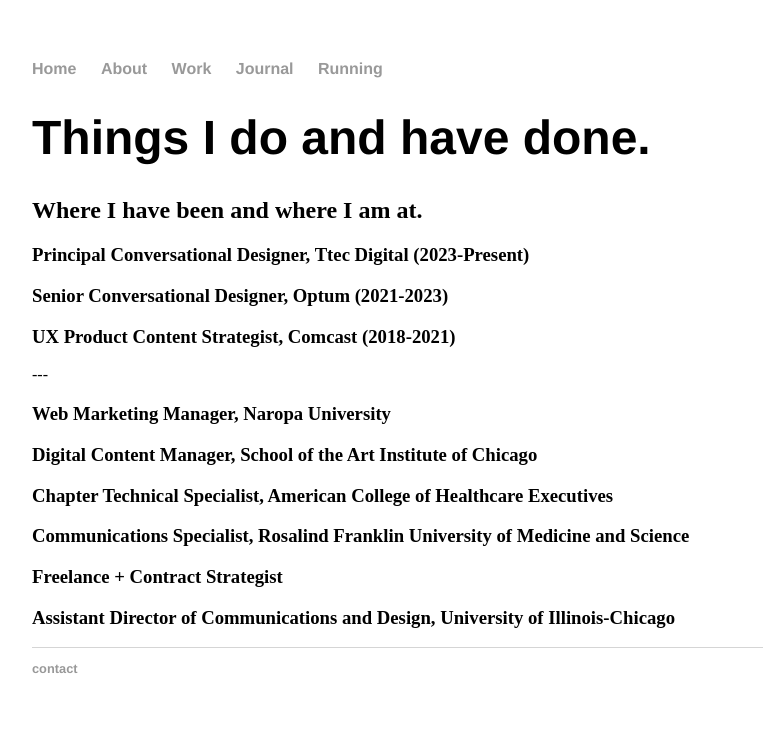
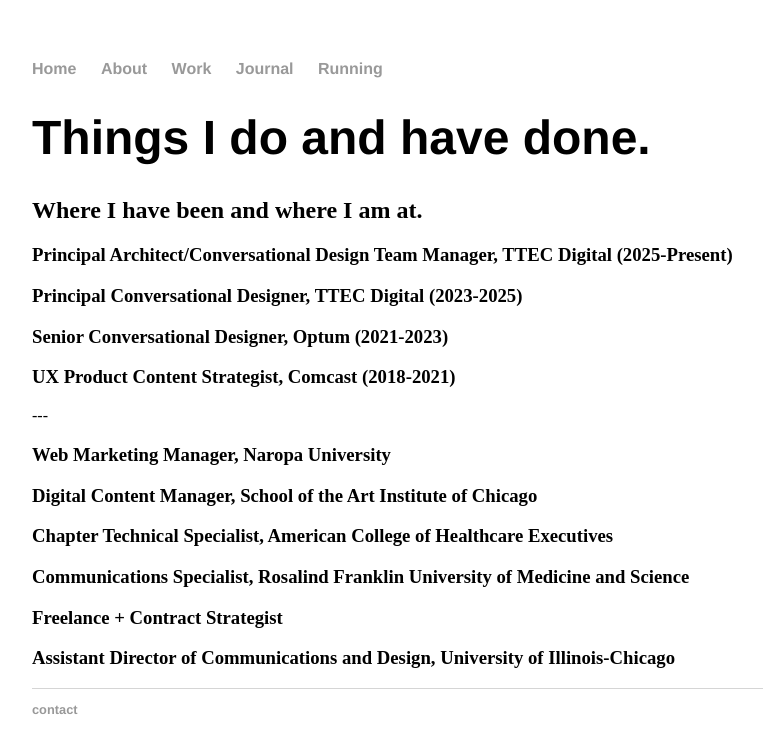
Before and after one commit to zoeakind/zoeakind.github.io, a Jekyll site: the page built from work/index.html, in a window 1280 px wide. Shown: the top 753 px of the page, without its empty margins (160-923 px from the left). Built offline with Jekyll 4.4.1, drawn with Linux system fonts in a browser that asks for light colours.

Commit message:
Update index.html

```diff
--- a/work/index.html
+++ b/work/index.html
@@ -6,7 +6,8 @@
 <div class="blurb">
 	<h1>Things I do and have done.</h1> <h2>Where I have been and where I am at.</h2>
 
-	<h3>Principal Conversational Designer, Ttec Digital (2023-Present)</h3>
+	<h3>Principal Architect/Conversational Design Team Manager, TTEC Digital (2025-Present)</h3>
+	<h3>Principal Conversational Designer, TTEC Digital (2023-2025)</h3>
 	<h3>Senior Conversational Designer, Optum (2021-2023)</h3>
 	<h3>UX Product Content Strategist, Comcast (2018-2021)</h3>
 	---
```
